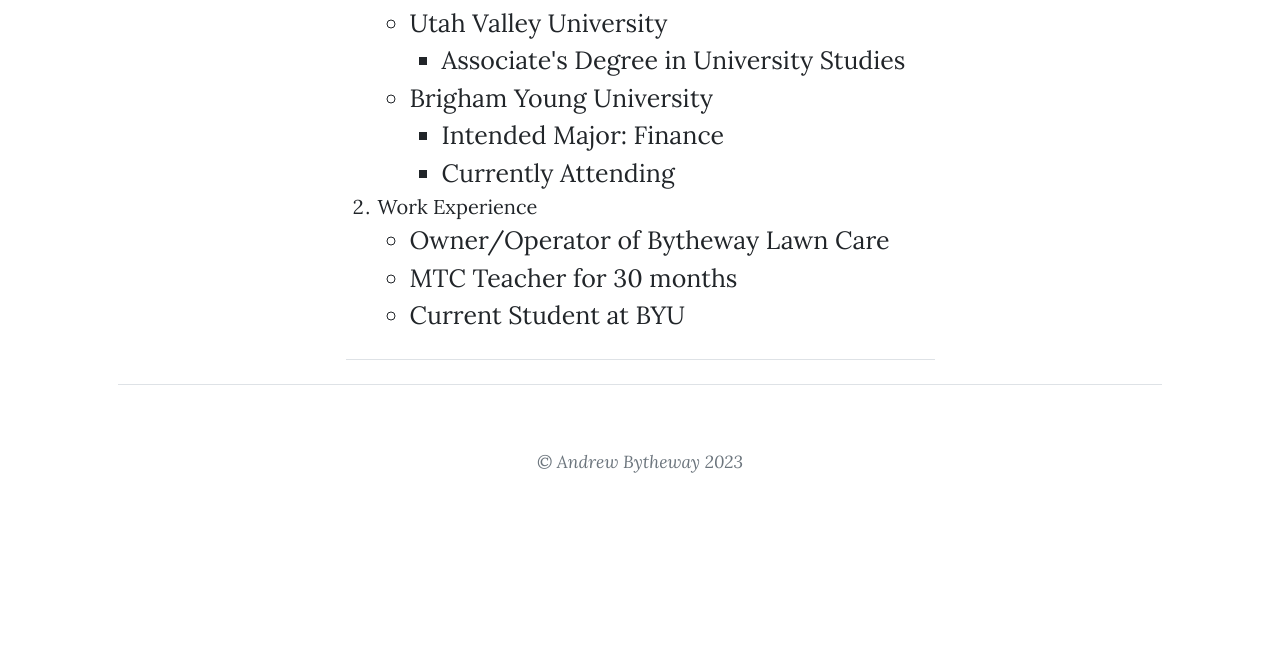
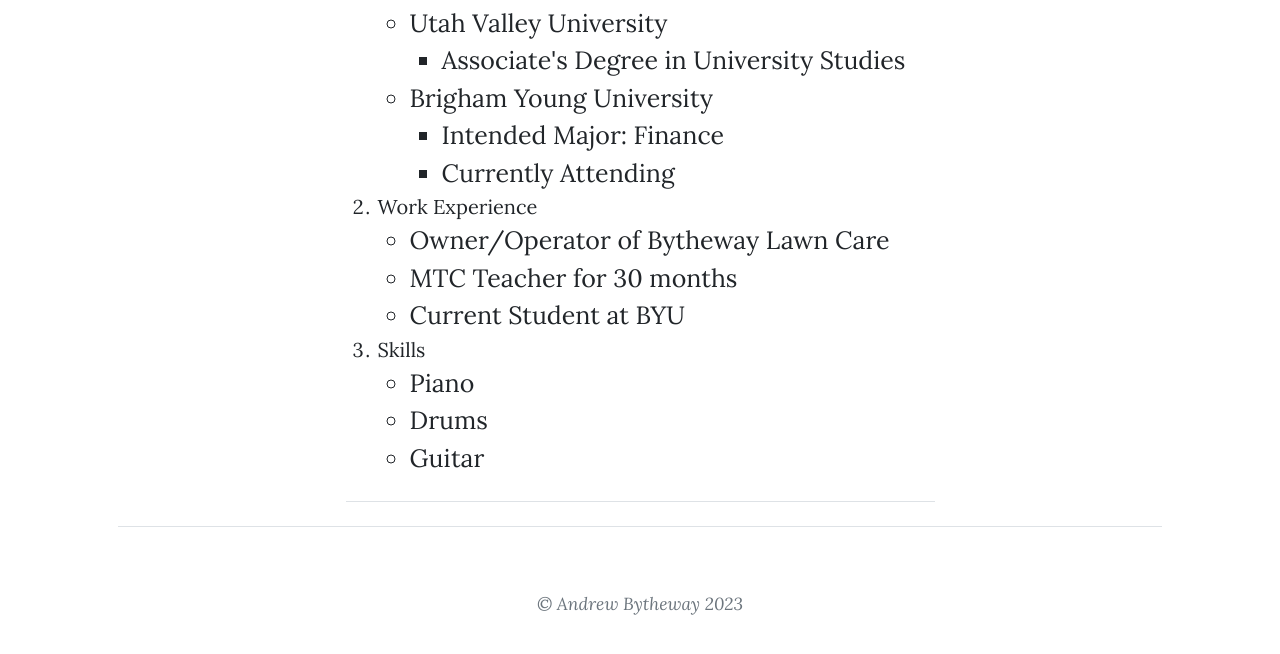
Before and after one commit to Commandrew11/IS201, a plain HTML site: page startbootstrap-clean-blog-gh-pages (1)/startbootstrap-clean-blog-gh-pages/index.html in a window 1280 px wide. Shown: the part 748-1402 px from the top of the page. Before the commit the page ends 1271 px from the top, so only its background shows below. Drawn offline with nearby package versions, Linux system fonts and the light colour scheme.

Commit message:
Update index.html

```diff
--- a/startbootstrap-clean-blog-gh-pages (1)/startbootstrap-clean-blog-gh-pages/index.html
+++ b/startbootstrap-clean-blog-gh-pages (1)/startbootstrap-clean-blog-gh-pages/index.html
@@ -75,6 +75,13 @@
                                         <li>Current Student at BYU</li>
                                     </ul>
                                 </li>
+                                <li>Skills
+                                    <ul>
+                                        <li>Piano</li>
+                                        <li>Drums</li>
+                                        <li>Guitar</li>
+                                    </ul>
+                                </li>
                             </ol>
                     <!-- Divider-->
                     <hr class="my-4" />
```
